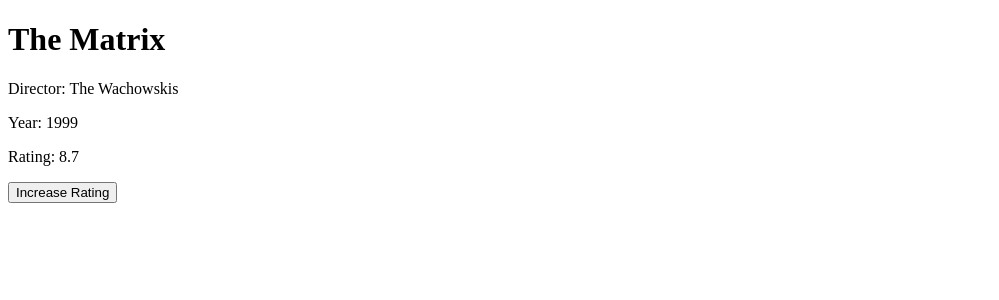
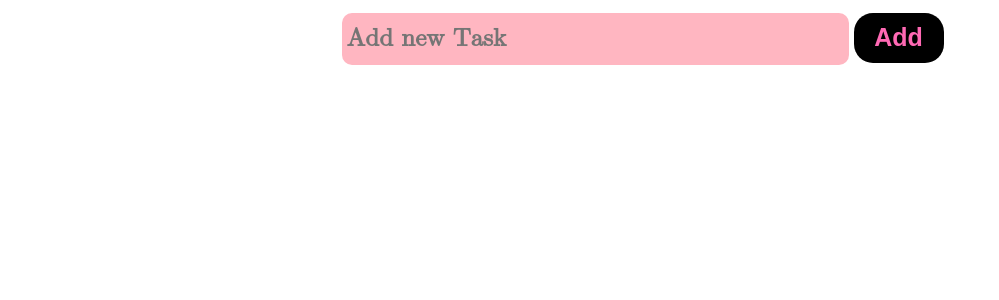
Before and after one commit to meow-codes201/react-monster-class, a React (Vite) app in the folder react-demos/: page / in a window 1280 px wide. Shown: the top 300 px of the page, without its empty margins (0-999 px from the left). Built offline with nearby package versions, Linux system fonts and the light colour scheme.

Commit message:
todo list practice

```diff
--- a/react-demos/src/App.jsx
+++ b/react-demos/src/App.jsx
@@ -8,10 +8,14 @@
 import UseStateHook from "./UseStateHook";
 import FriendsState from "./FriendsState";
 import StateinObj from "./StateinObj";
+import ArrayOfObjState from "./ArrayOfObjState";
+import Local from "./Local";
+import Counter from "./Counter";
+import Todo from "./Todo";
 function App() {
   return (
     <>
-      <StateinObj />
+      <Todo />
     </>
   );
 }
```
